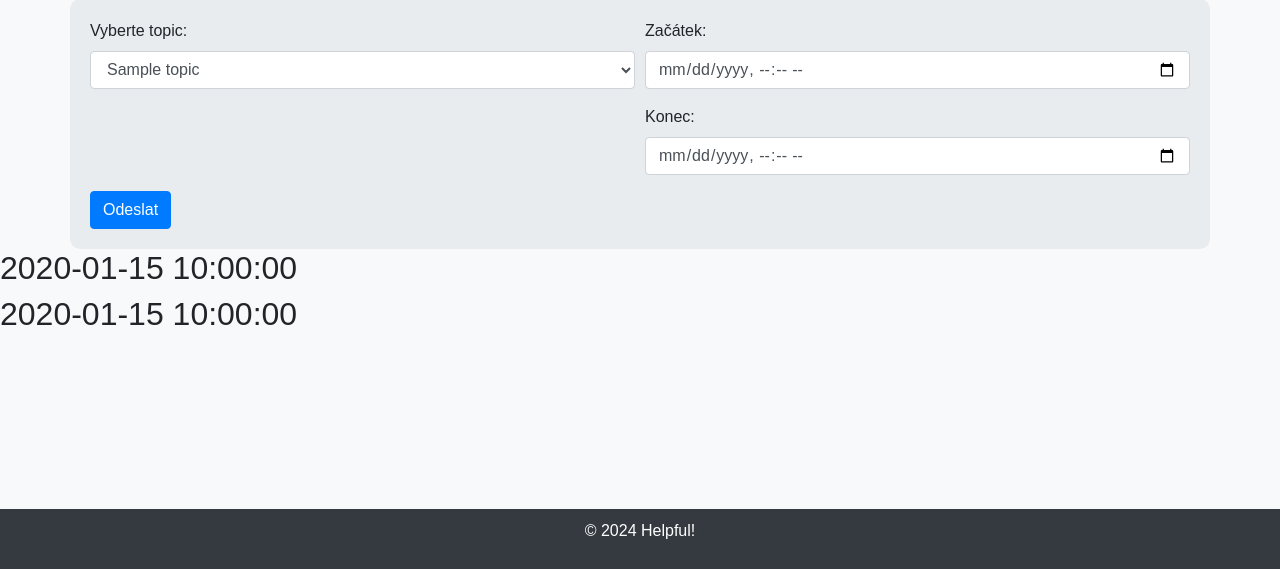
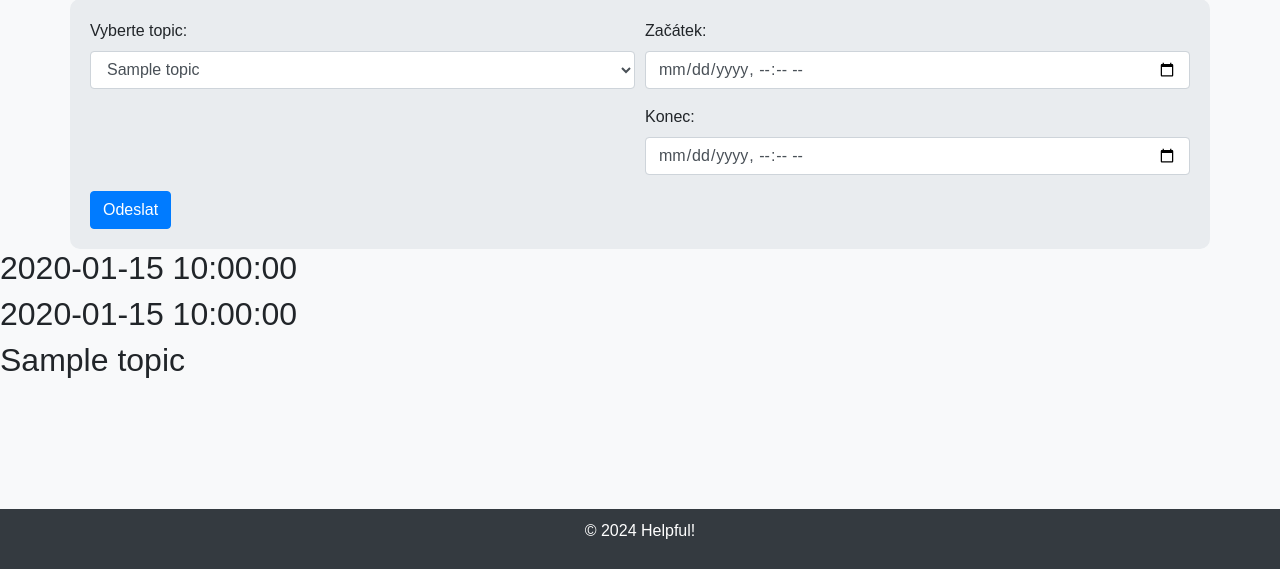
Before and after one commit to Matav5/Hackithon24, a Flask app: template templates/filter.html in a window 1280 px wide. Shown: the part 231-800 px from the top of the page. Run offline with Flask 3, Linux system fonts and the light colour scheme; the template is opened without the code that fills it: most values are stand-ins (such as "Sample title", 1, 10 or a date in 2020); some libraries are stand-ins or nearby versions.

Commit message:
filter update

```diff
--- a/main.py
+++ b/main.py
@@ -94,6 +94,7 @@ def filter():
 
         start_date = request.form['start_date']
         end_date = request.form['end_date']
+        topic_form = request.form['topic']
 
         start_date_dt = datetime.fromisoformat(start_date)
         end_date_dt = datetime.fromisoformat(end_date)
@@ -103,7 +104,11 @@ def filter():
         end_date_formatted = end_date_dt.strftime('%Y, %m, %d, %H, %M')
         print(start_date_formatted)
         print(end_date_formatted)
+        print(topic_form)
         # dořešit možnou 0 na datumu nebo dni - pokud len(datum/mesic) neni 2
+
+        # Získej data podle formuláře:
+
 
         return render_template('filter.html', topics=topics, start_date=start_date_formatted, end_date=end_date_formatted)
     else:
--- a/templates/filter.html
+++ b/templates/filter.html
@@ -35,6 +35,7 @@
 </div>
 <h2>{{ start_date }}</h2>
 <h2>{{ end_date }}</h2>
+<h2>{{ topic }}</h2>
 
 <script type="text/javascript">
     const topics = JSON.parse('{{ topics|tojson|safe }}');
```
